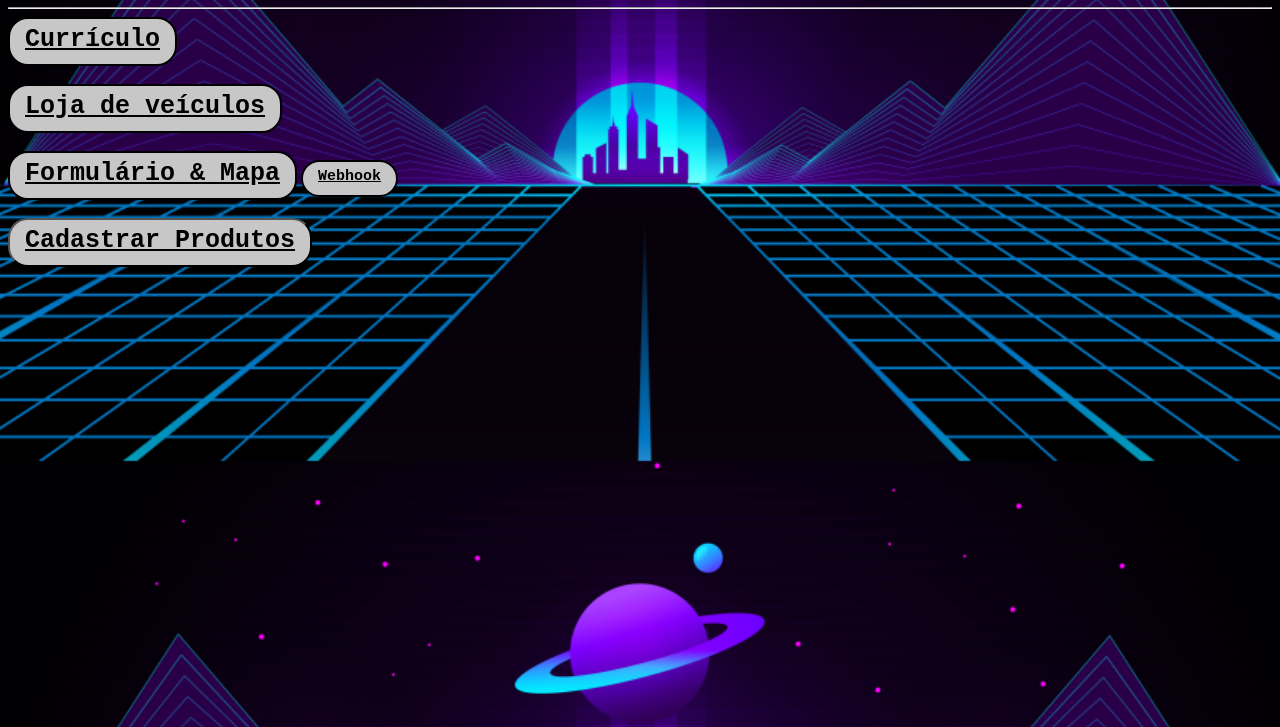
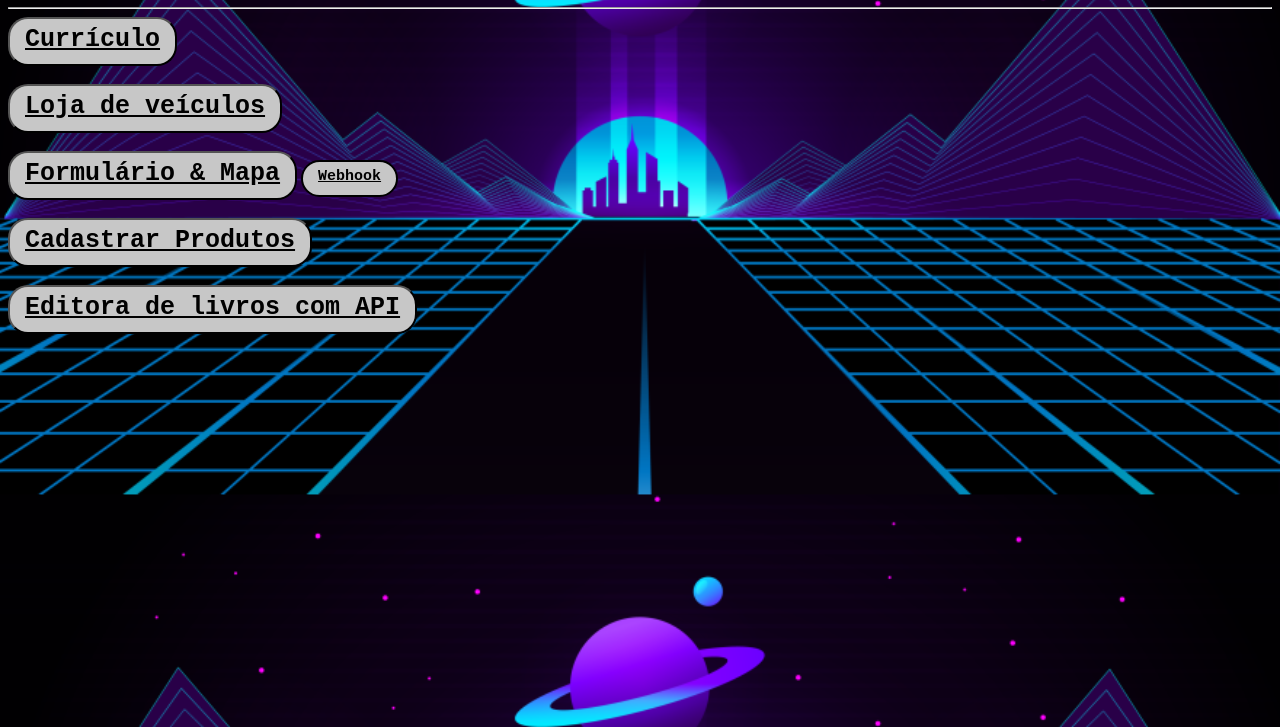
Before and after one commit to leaoguilherm/projects-target, a plain HTML site: page index.html in a window 1280 px wide. Shown: the part 73-800 px from the top of the page. Drawn offline with Linux system fonts and the light colour scheme.

Commit message:
Exercicio editora livros

```diff
--- a/index.html
+++ b/index.html
@@ -43,6 +43,13 @@
     <button class="btnformulariocss">
         <a href="cadastroprodutos.html">Cadastrar Produtos</a>
     </button>
+
+    <br>
+    <br>
+
+    <button class="btn-livros">
+        <a href="editora.html">Editora de livros com API</a>
+    </button>
 </body>
 
 </html>
@@ -65,30 +72,6 @@
 
     a {
         color: rgb(0, 0, 0);
-    }
-
-    .btncurriculo {
-        font-size: 25px;
-        color: rgb(0, 0, 0);
-        border-style: double;
-        border-color: black;
-        font-weight: bold;
-    }
-
-    .btnveiculos {
-        font-size: 25px;
-        color: black;
-        border-style: double;
-        border-color: black;
-        font-weight: bold;
-    }
-
-    .btnformulariomaps {
-        font-size: 25px;
-        color: black;
-        border-style: double;
-        border-color: black;
-        font-weight: bold;
     }
 
     .btnwebhook {
```
Also changed, not shown: editora.html (added, +38 -0 lines).
